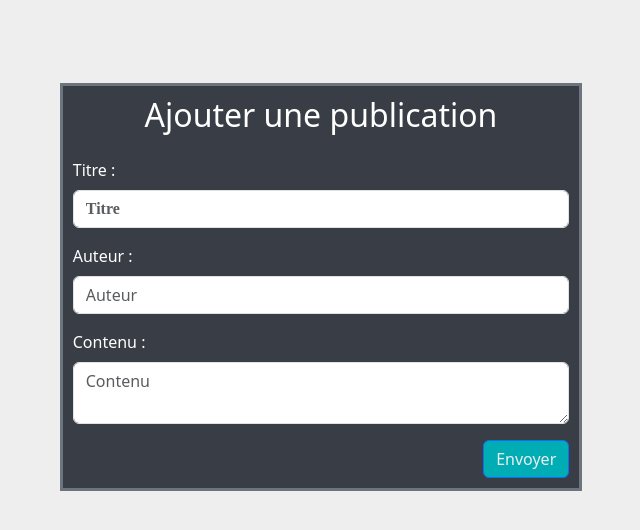
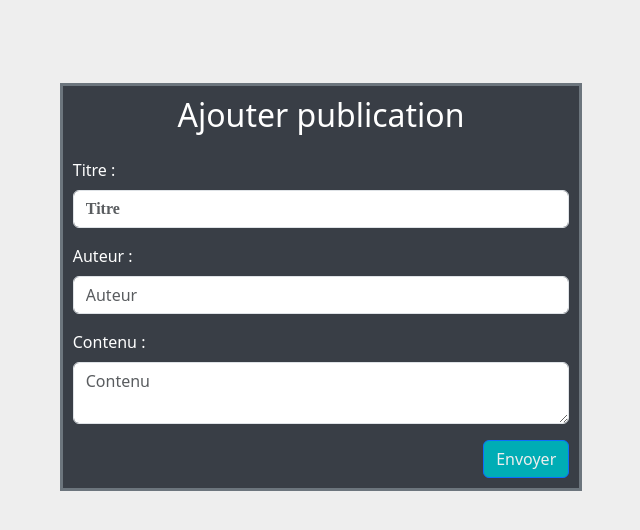
Before and after one commit to Djefrid/labo_2_webTransactionnel, a website: page htmlPages/ajoutPublication.html in a window 1280 px wide. Shown: the whole page, without its empty margins (319-959 px from the left). Drawn offline with nearby package versions, Linux system fonts and the light colour scheme.

Commit message:
labo fini

```diff
--- a/htmlPages/ajoutPublication.html
+++ b/htmlPages/ajoutPublication.html
@@ -21,7 +21,7 @@
         <div class="row justify-content-center align-items-center mt-5 mb-5 ">
             <div class="col-12 col-lg-5 border border-3 border-secondary  hover-zoom mx-auto" id="formulairePublication">
                 <div class="col-12 col-lg mb-4 text-center h2">
-                    Ajouter une publication
+                    Ajouter publication
                 </div>
                 <div class=" col-12 col-lg-12">
                     <form id="publicationForm">
```
